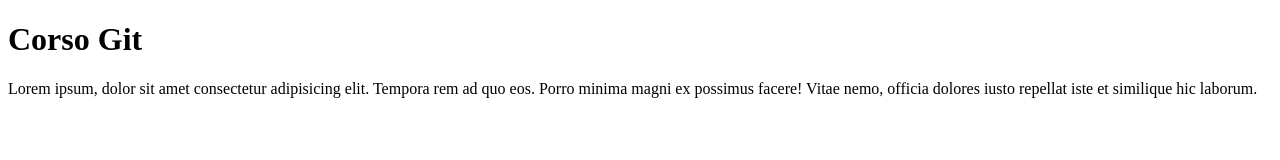
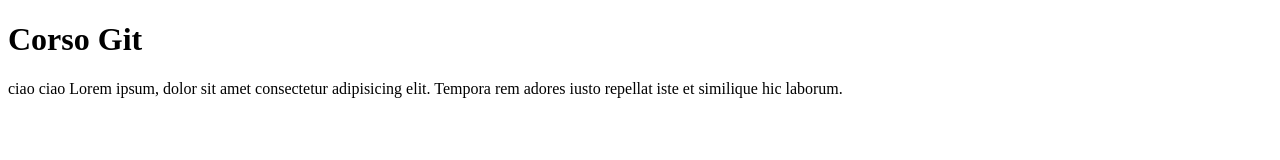
Before and after one commit to ChiaraMarando/corso, a plain HTML site: page index.html in a window 1280 px wide. Drawn offline with Linux system fonts and the light colour scheme.

Commit message:
un solo commit

```diff
--- a/index.html
+++ b/index.html
@@ -8,9 +8,8 @@
   <body>
     <h1>Corso Git</h1>
     <p>
-      Lorem ipsum, dolor sit amet consectetur adipisicing elit. Tempora rem ad
-      quo eos. Porro minima magni ex possimus facere! Vitae nemo, officia
-      dolores iusto repellat iste et similique hic laborum.
+      ciao ciao Lorem ipsum, dolor sit amet consectetur adipisicing elit.
+      Tempora rem adores iusto repellat iste et similique hic laborum.
     </p>
   </body>
 </html>
```
